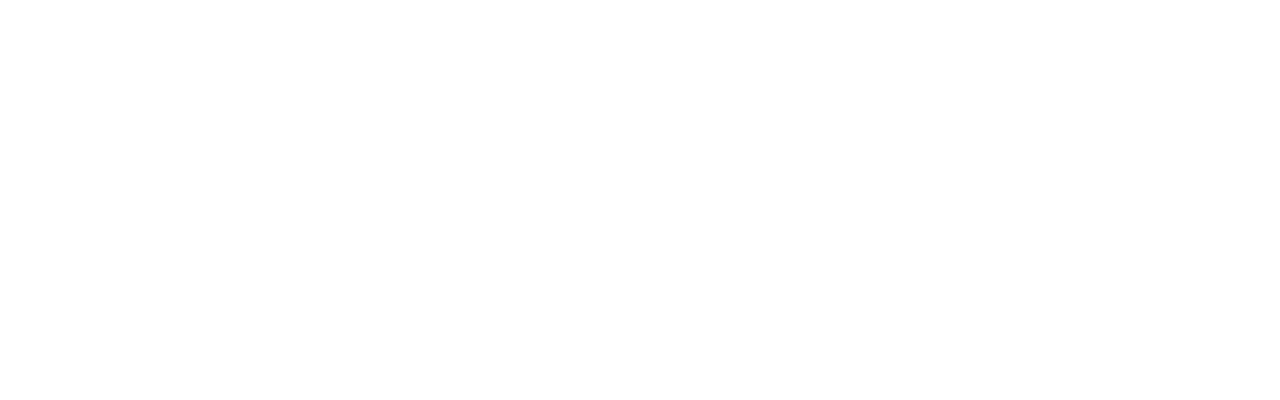
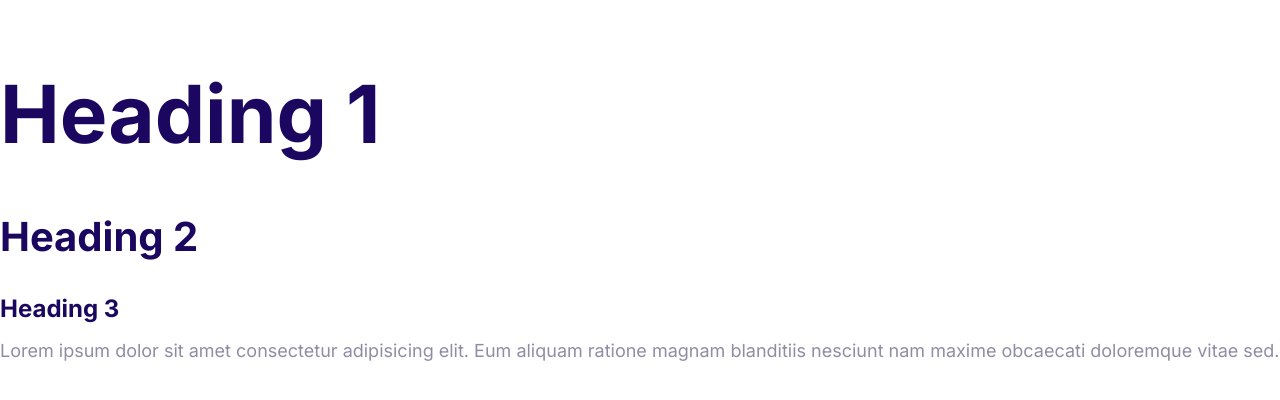
Before and after one commit to Maxs19711/moshify, a plain HTML site: page index.html in a window 1280 px wide. Drawn offline with Linux system fonts and the light colour scheme.

Commit message:
Define the styles for the fonts

```diff
--- a/css/style.css
+++ b/css/style.css
@@ -5,3 +5,53 @@
   --color-headings: #1b0760;
   --color-body: #918ca4;
 }
+
+html{
+  font-size: 62.5%;
+}
+
+body{
+  font-family: Inter, Arial, Helvetica, sans-serif;
+  font-size: 2.4rem;
+  line-height: 1.5;
+  color: var(--color-body);
+}
+
+h1, h2, h3{
+  color: var(--color-headings);
+  margin-bottom: 1rem;
+}
+
+h1{
+  font-size: 7rem;
+}
+
+h2{
+  font-size: 4rem;
+}
+
+h3{
+  font-size: 3rem;
+}
+
+p{
+  margin-top: 0;
+}
+
+@media screen and (min-width: 1024px){
+  body{
+    font-size: 1.8rem;
+  }
+
+  h1{
+    font-size: 8rem;
+  }
+
+  h2{
+    font-size: 4rem;
+  }
+
+  h3{
+    font-size: 2.4rem;
+  }
+}
--- a/index.html
+++ b/index.html
@@ -4,8 +4,23 @@
     <meta charset="UTF-8" />
     <meta name="viewport" content="width=device-width, initial-scale=1.0" />
     <title>Document</title>
+    <link rel="preconnect" href="https://fonts.googleapis.com" />
+    <link rel="preconnect" href="https://fonts.gstatic.com" crossorigin />
+    <link
+      href="https://fonts.googleapis.com/css2?family=Inter:wght@400;700&display=swap"
+      rel="stylesheet"
+    />
     <link rel="stylesheet" href="css/normalize.css" />
     <link rel="stylesheet" href="css/style.css" />
   </head>
-  <body></body>
+  <body>
+    <h1>Heading 1</h1>
+    <h2>Heading 2</h2>
+    <h3>Heading 3</h3>
+    <p>
+      Lorem ipsum dolor sit amet consectetur adipisicing elit. Eum aliquam
+      ratione magnam blanditiis nesciunt nam maxime obcaecati doloremque vitae
+      sed.
+    </p>
+  </body>
 </html>
```
